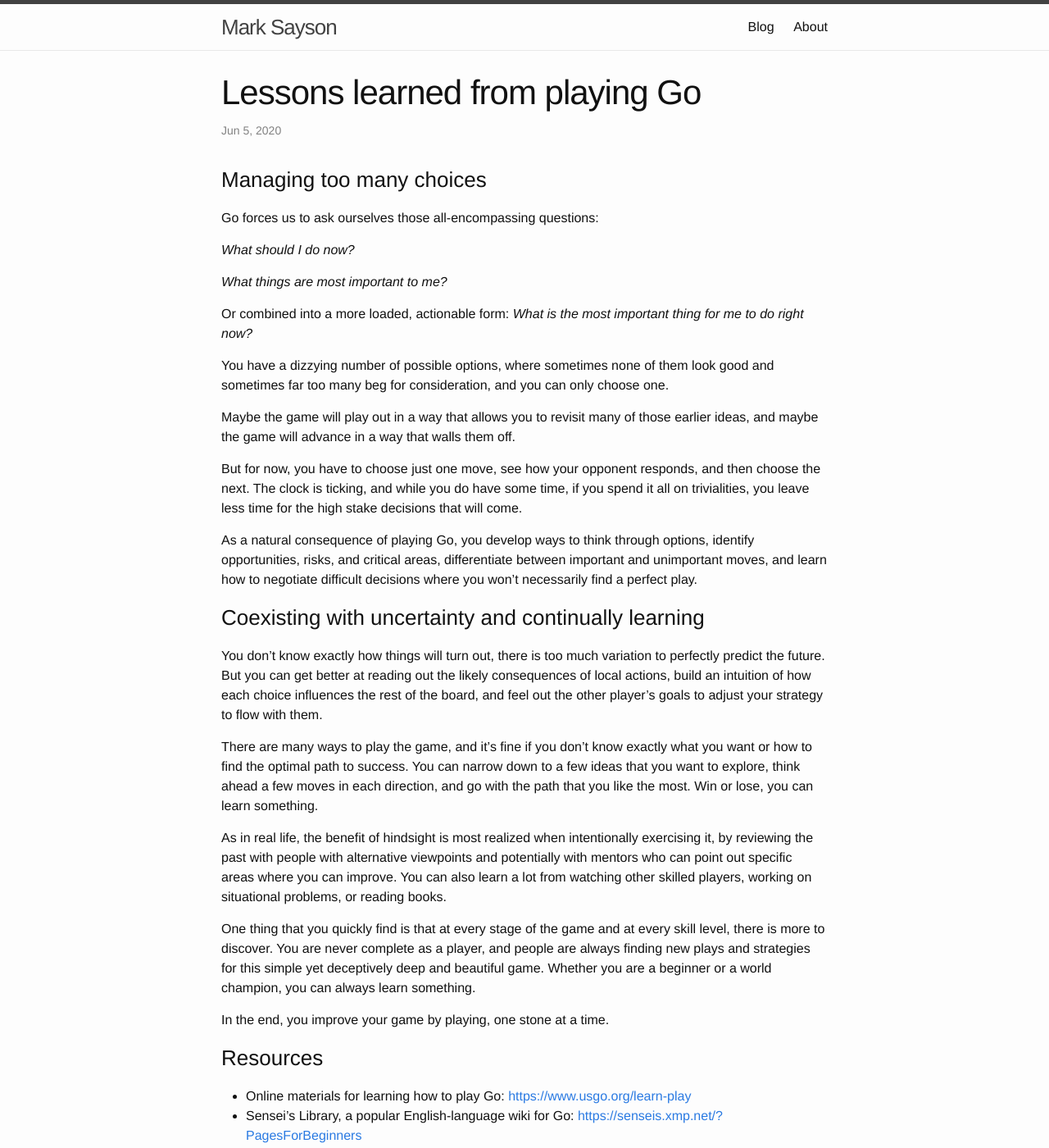
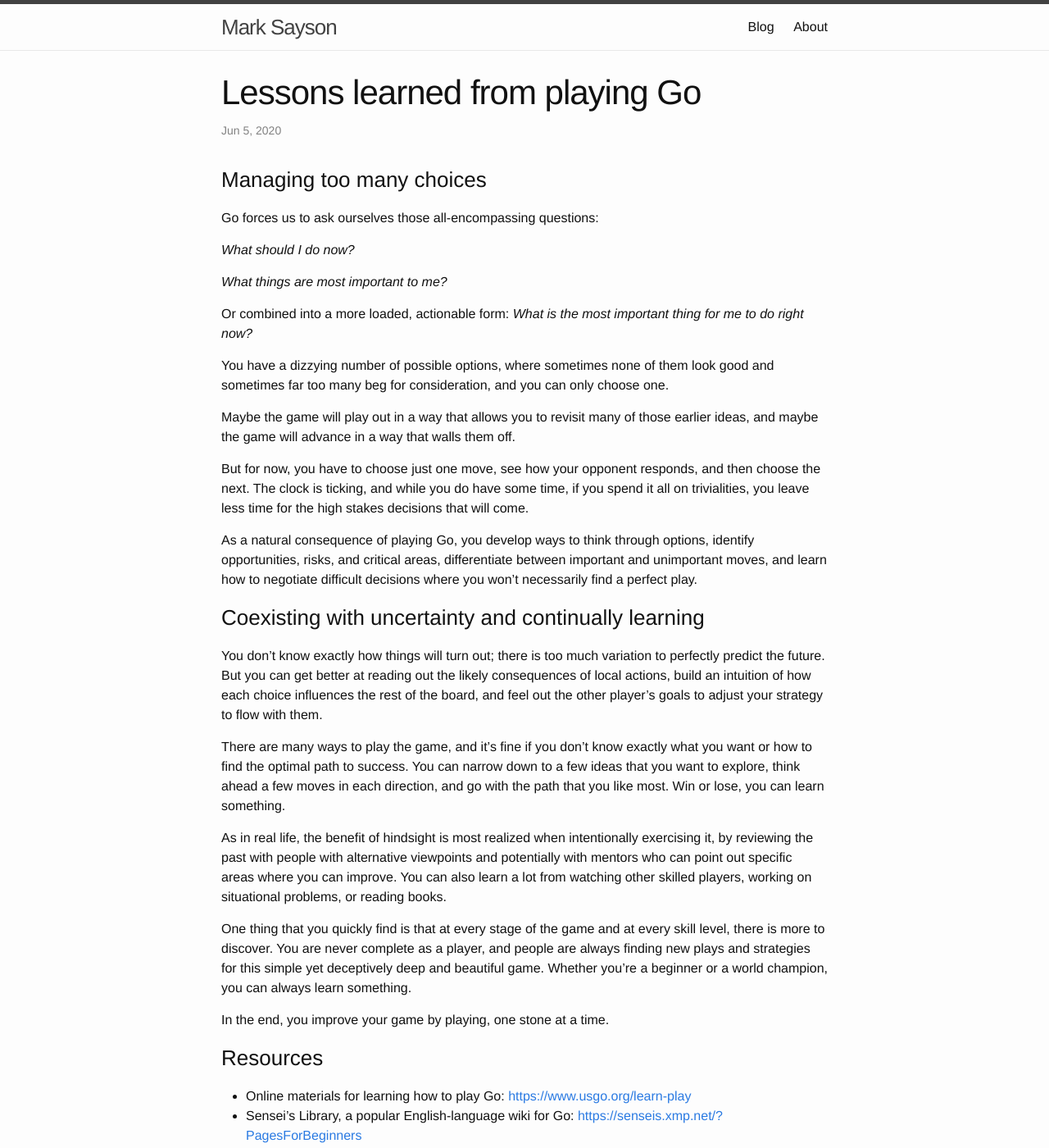
Before and after one commit to msayson/msayson.github.io, a Jekyll site: the page built from _posts/2020-06-04-lessons-from-go.markdown, in a window 1280 px wide and 1400 px high. Shown: the whole window at 82% size. Built offline with Jekyll 4.4.1, drawn with Linux system fonts in a browser that asks for light colours.

Commit message:
Minor update to post wording

```diff
--- a/_posts/2020-06-04-lessons-from-go.markdown
+++ b/_posts/2020-06-04-lessons-from-go.markdown
@@ -19,19 +19,19 @@ You have a dizzying number of possible options, where sometimes none of them loo
 
 Maybe the game will play out in a way that allows you to revisit many of those earlier ideas, and maybe the game will advance in a way that walls them off.
 
-But for now, you have to choose just one move, see how your opponent responds, and then choose the next.  The clock is ticking, and while you do have some time, if you spend it all on trivialities, you leave less time for the high stake decisions that will come.
+But for now, you have to choose just one move, see how your opponent responds, and then choose the next.  The clock is ticking, and while you do have some time, if you spend it all on trivialities, you leave less time for the high stakes decisions that will come.
 
 As a natural consequence of playing Go, you develop ways to think through options, identify opportunities, risks, and critical areas, differentiate between important and unimportant moves, and learn how to negotiate difficult decisions where you won't necessarily find a perfect play.
 
 ### Coexisting with uncertainty and continually learning
 
-You don't know exactly how things will turn out, there is too much variation to perfectly predict the future.  But you can get better at reading out the likely consequences of local actions, build an intuition of how each choice influences the rest of the board, and feel out the other player's goals to adjust your strategy to flow with them.
+You don't know exactly how things will turn out; there is too much variation to perfectly predict the future.  But you can get better at reading out the likely consequences of local actions, build an intuition of how each choice influences the rest of the board, and feel out the other player's goals to adjust your strategy to flow with them.
 
-There are many ways to play the game, and it's fine if you don't know exactly what you want or how to find the optimal path to success.  You can narrow down to a few ideas that you want to explore, think ahead a few moves in each direction, and go with the path that you like the most.  Win or lose, you can learn something.
+There are many ways to play the game, and it's fine if you don't know exactly what you want or how to find the optimal path to success.  You can narrow down to a few ideas that you want to explore, think ahead a few moves in each direction, and go with the path that you like most.  Win or lose, you can learn something.
 
 As in real life, the benefit of hindsight is most realized when intentionally exercising it, by reviewing the past with people with alternative viewpoints and potentially with mentors who can point out specific areas where you can improve.  You can also learn a lot from watching other skilled players, working on situational problems, or reading books.
 
-One thing that you quickly find is that at every stage of the game and at every skill level, there is more to discover.  You are never complete as a player, and people are always finding new plays and strategies for this simple yet deceptively deep and beautiful game.  Whether you are a beginner or a world champion, you can always learn something.
+One thing that you quickly find is that at every stage of the game and at every skill level, there is more to discover.  You are never complete as a player, and people are always finding new plays and strategies for this simple yet deceptively deep and beautiful game.  Whether you're a beginner or a world champion, you can always learn something.
 
 In the end, you improve your game by playing, one stone at a time.
 
```
